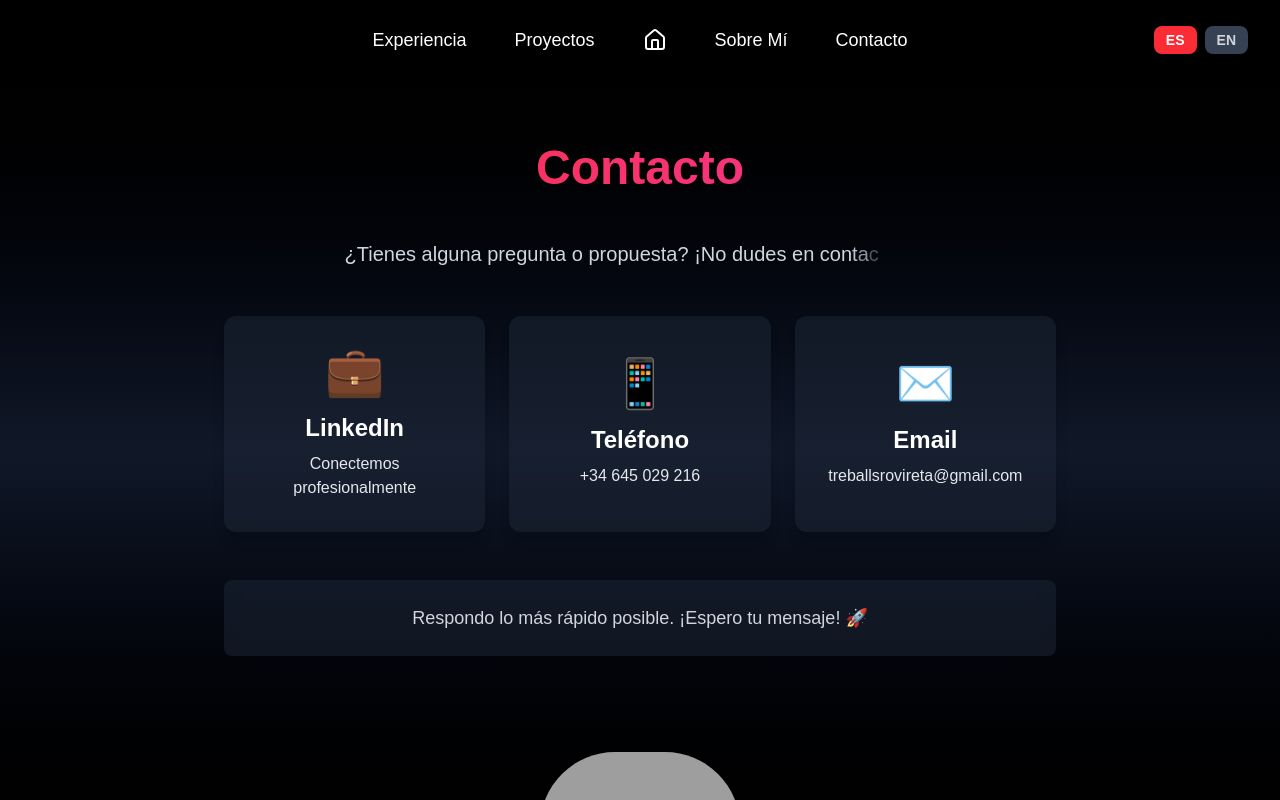
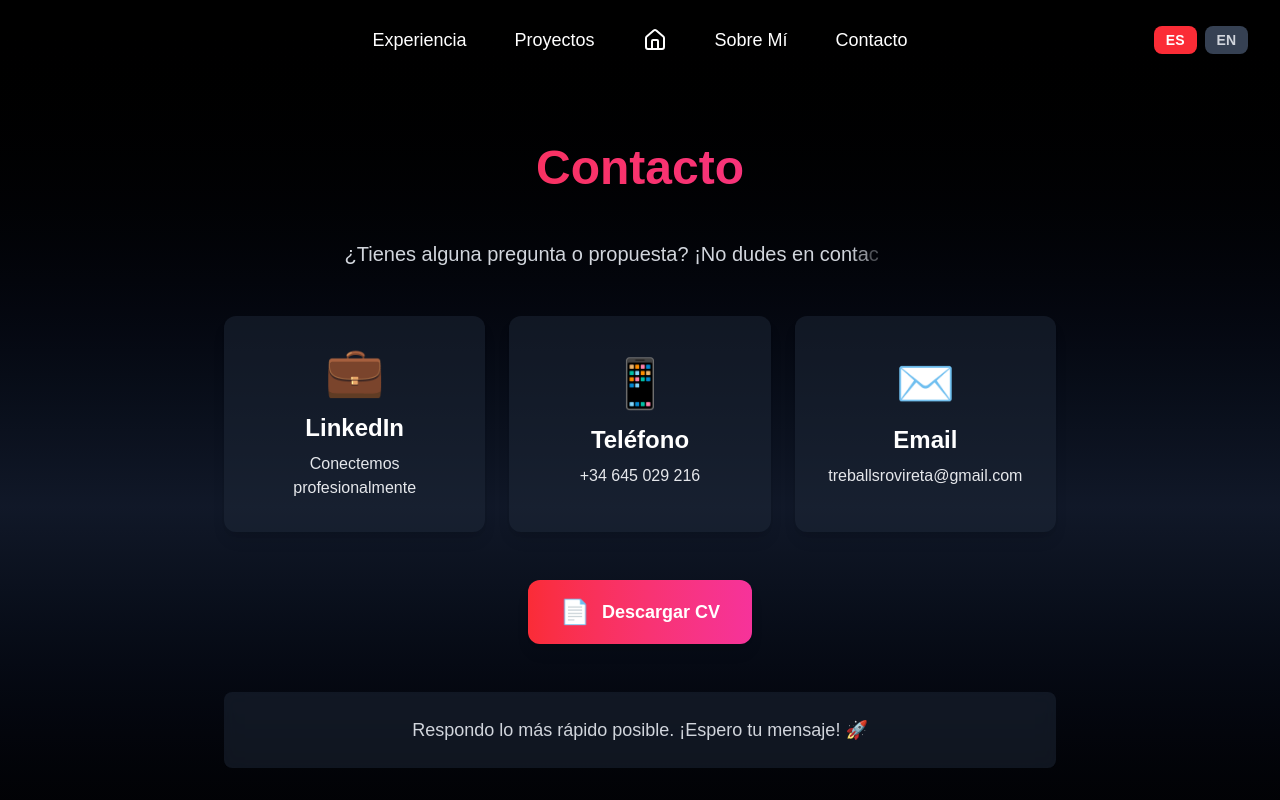
Before and after one commit to MarcRoviraP/portfoliov3, a Next.js app: page / in a window 1280 px wide. Both pictures are taken after a click on the button "Contacto". Shown: the top 800 px of the page. Built offline with nearby package versions, Linux system fonts and the light colour scheme; grey boxes are pictures that could not be loaded.

Commit message:
Refactor code structure for improved readability and maintainability

```diff
--- a/src/app/LanguageContext.tsx
+++ b/src/app/LanguageContext.tsx
@@ -53,6 +53,7 @@ const translations = {
     'contact.phone': 'Teléfono',
     'contact.email': 'Email',
     'contact.footer': 'Respondo lo más rápido posible. ¡Espero tu mensaje! 🚀',
+    'contact.downloadCV': 'Descargar CV',
   },
   en: {
     // Topbar
@@ -96,6 +97,7 @@ const translations = {
     'contact.phone': 'Phone',
     'contact.email': 'Email',
     'contact.footer': 'I respond as quickly as possible. Looking forward to your message! 🚀',
+    'contact.downloadCV': 'Download CV',
   },
 };
 
--- a/src/app/contacto.tsx
+++ b/src/app/contacto.tsx
@@ -86,6 +86,25 @@ export default function Contacto() {
                 </motion.a>
             </div>
 
+            {/* Botón de descarga de CV */}
+            <motion.div
+                initial={{ opacity: 0, y: 20 }}
+                animate={{ opacity: 1, y: 0 }}
+                transition={{ delay: 0.8, duration: 0.6 }}
+                className="mt-12 flex justify-center"
+            >
+                <motion.a
+                    href="/CV_Marc_Rovira_Perello.pdf"
+                    download
+                    whileHover={{ scale: 1.05 }}
+                    whileTap={{ scale: 0.95 }}
+                    className="bg-gradient-to-r from-red-500 to-pink-500 text-white px-8 py-4 rounded-xl font-bold text-lg shadow-lg hover:shadow-red-500/50 transition-shadow duration-300 flex items-center gap-3"
+                >
+                    <span className="text-2xl">📄</span>
+                    {t('contact.downloadCV') || 'Descargar CV'}
+                </motion.a>
+            </motion.div>
+
             <motion.div
                 initial={{ opacity: 0, y: 20 }}
                 animate={{ opacity: 1, y: 0 }}
```
Also changed, not shown: 1 other file (tests, documents, lock files or other folders).
